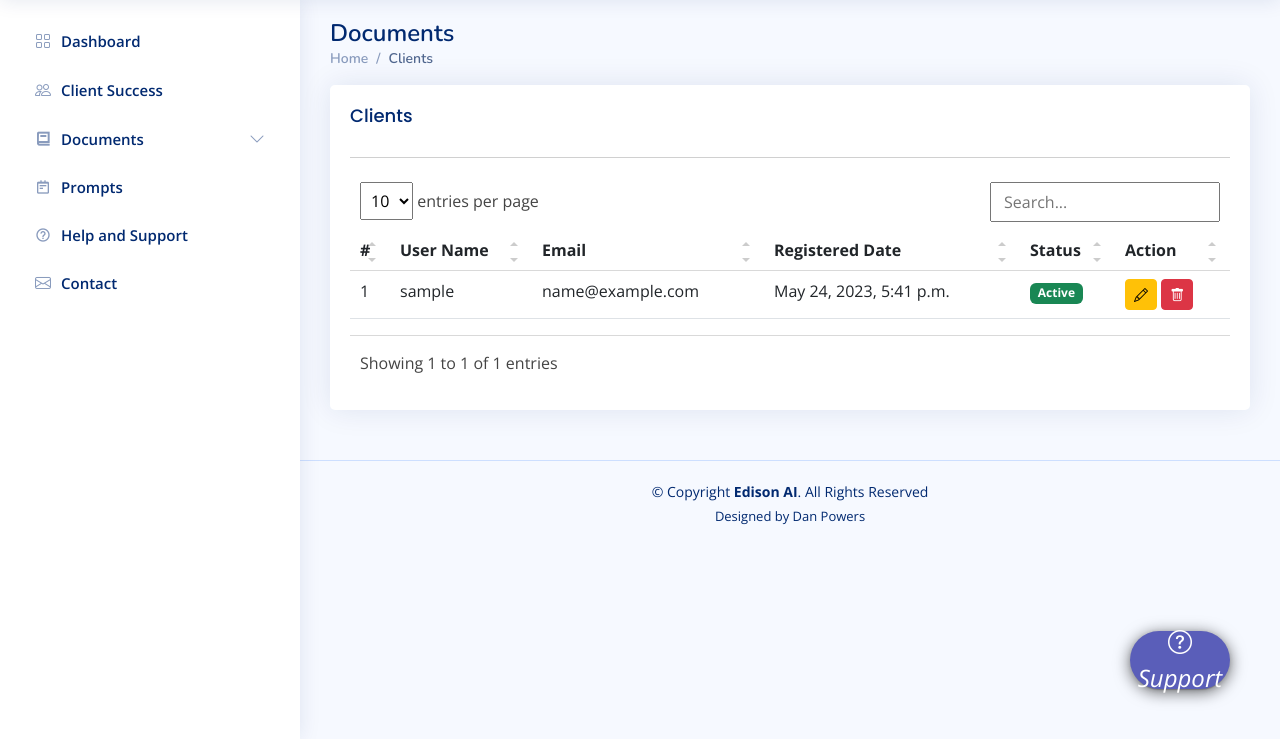
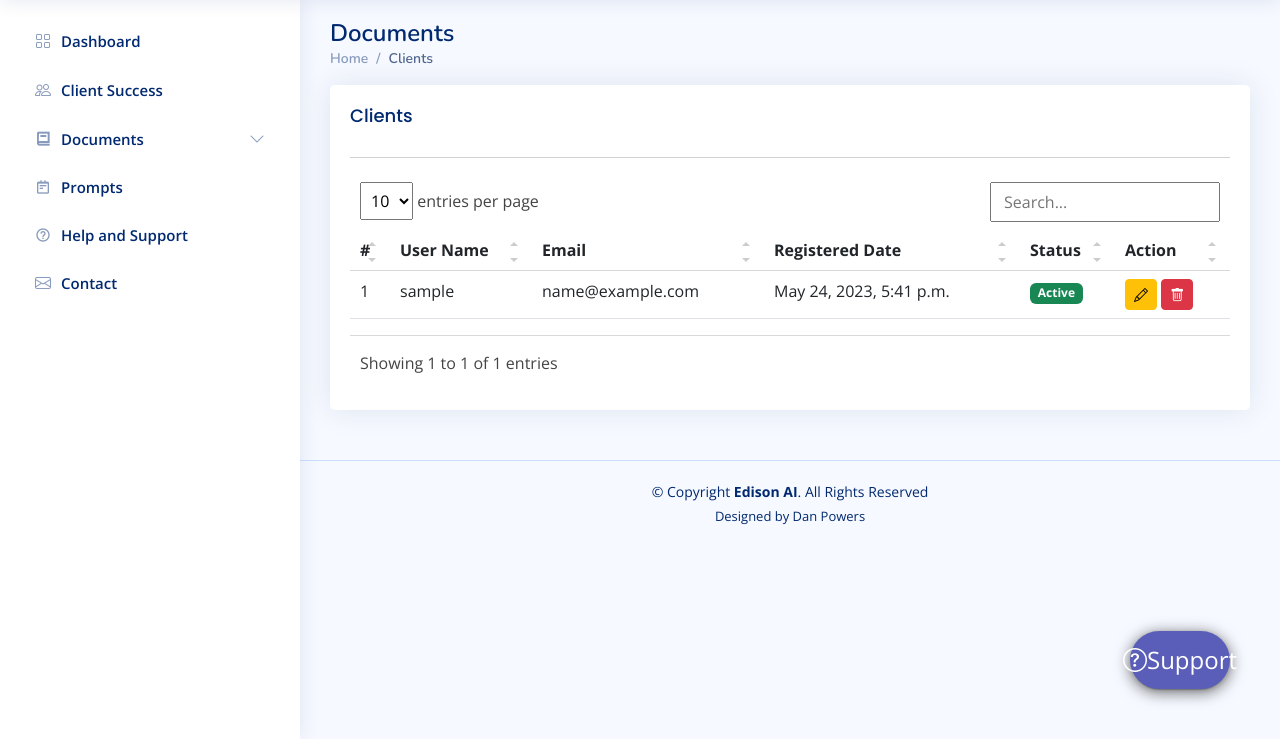
Before and after one commit to NazarKhlopeniuk/accelerated-banking, a Django app: page /clients in a window 1280 px wide. Shown: the part 61-800 px from the top of the page. Run offline with Django 4.2, Linux system fonts and the light colour scheme; the visitor is signed in with stand-in values (Sample User, id 1); data comes from the database, SQL or seed files in the repository; some libraries are stand-ins or nearby versions.

Commit message:
updated title

```diff
--- a/pdfchat/templates/base.html
+++ b/pdfchat/templates/base.html
@@ -699,7 +699,7 @@
   </script>
   <div id="chat-circle" class="btn btn-raised">
     <div id="chat-overlay"></div>
-    <i class="bi bi-question-circle">Support</i>
+    <i class="bi bi-question-circle"></i><span>Support</span>
   </div>
 
   <div class="chat-box">
```
